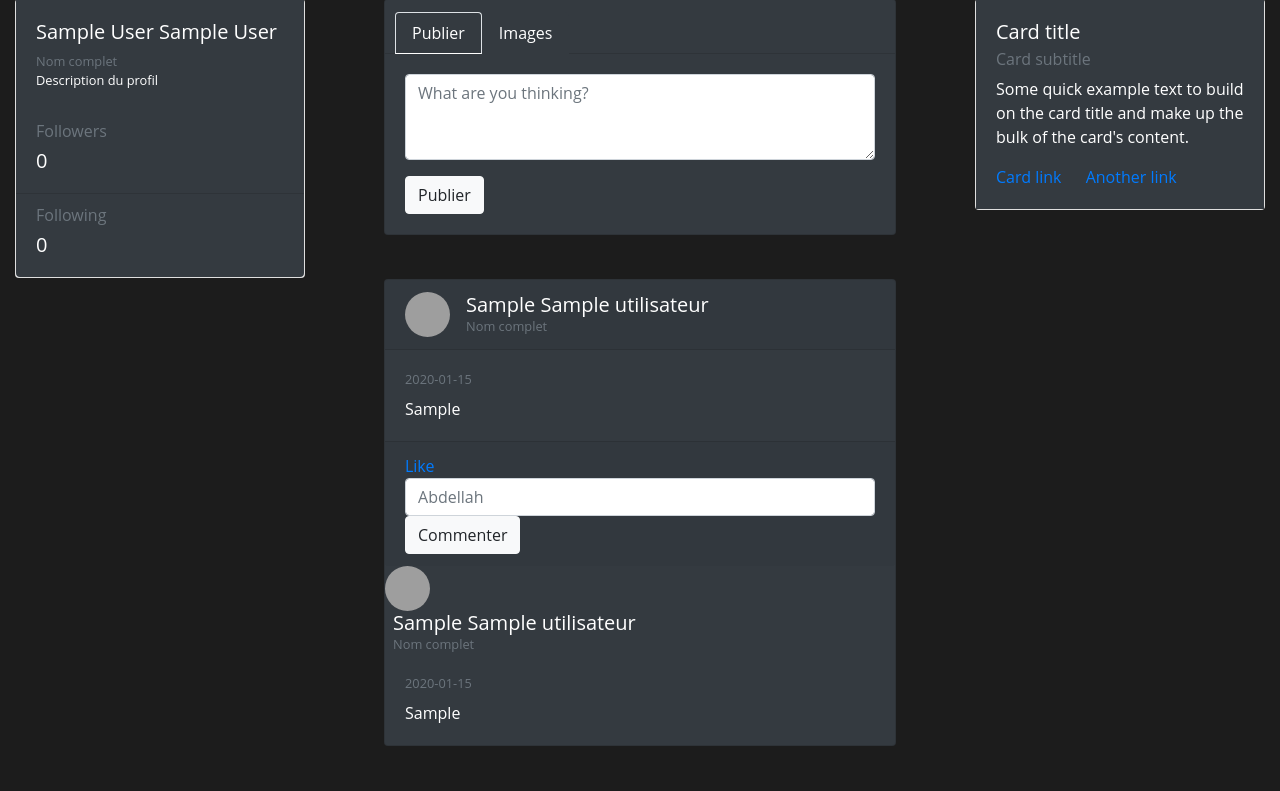
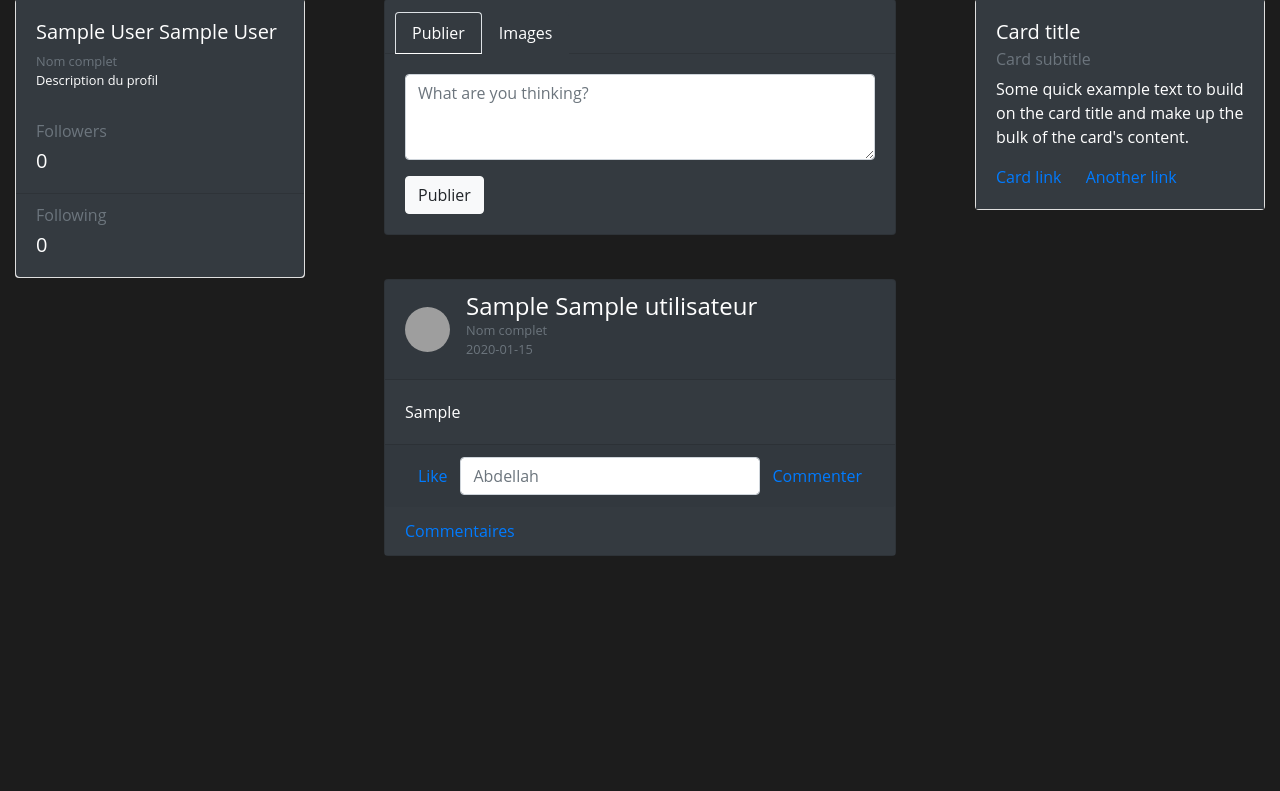
Before and after one commit to MandiayeB/WALLTECH, a PHP site: page /filactualites.php in a window 1280 px wide. Shown: the part 73-864 px from the top of the page. After the commit the page ends 629 px from the top, so only its background shows below. Run offline with PHP 8.4, Linux system fonts and the light colour scheme; the visitor is signed in with stand-in values (Sample User, id 1); tables that the repository leaves empty hold one stand-in row (values such as "Sample post"); some libraries are stand-ins or nearby versions; grey boxes are pictures that could not be loaded.

Commit message:
Affichage des contacts (messagerie)

```diff
--- a/chat.css
+++ b/chat.css
@@ -44,7 +44,6 @@ img {
 .srch_bar {
     display: inline-block;
     text-align: right;
-    width: 60%; padding:
 }
 
 .headind_srch{
--- a/filactualites.css
+++ b/filactualites.css
@@ -28,7 +28,44 @@ nav {
 }
 
 /**Reset Bootstrap*/
+
 .dropdown-toggle::after {
     content: none;
     display: none;
 }
+
+.title {
+    font-size: 14px;
+    font-weight:bold;
+}
+.komen {
+    font-size:14px;
+}
+.geser {
+    margin-left:40px;
+    margin-top:5px;
+}
+
+/*MENU DEROULANT*/
+
+.list-group > .list-group {
+    display: none;
+    margin-bottom: 0;
+}
+
+.list-group-item:focus-within + .list-group {
+    display: block;
+}
+
+.list-group > .list-group-item {
+    border-radius: 0;
+    border-width: 1px 0 0 0;
+}
+
+  .list-group > .list-group-item:first-child {
+    border-top-width: 0;
+  }
+
+  .list-group  > .list-group > .list-group-item {
+    padding-left: 2.5rem;
+  }
--- a/fonctions.php
+++ b/fonctions.php
@@ -131,56 +131,94 @@
                                     <img class="rounded-circle" width="45" src="https://picsum.photos/50/50" alt="">
                                 </div>
                                 <div class="ml-2">
-                                    <div class="h5 m-0">'.$donnees['prenom'].' '.$donnees['nom'].'</div>
+                                    <div class="h4 m-0">'.$donnees['prenom'].' '.$donnees['nom'].'</div>
                                     <div class="h7 text-muted">Nom complet</div>
+                                    <div class="t text-muted h7 mb-2"> <i class="fa fa-clock-o"></i>'.$donnees['heurepost'].'</div>
                                 </div>
-                            </div>
-                            <div>
-                                <div class="dropdown">
-                                    <button class="btn btn-link dropdown-toggle" type="button" id="gedf-drop1" data-toggle="dropdown" aria-haspopup="true" aria-expanded="false">
-                                        <i class="fa fa-ellipsis-h"></i>
-                                    </button>
                             </div>
                         </div>
                     </div>
 
-                    </div>
                     <div class="card-body">
-                        <div class="text-muted h7 mb-2"> <i class="fa fa-clock-o"></i>'.$donnees['heurepost'].'</div>
-
-                        <p class="card-text">
-                            '.$donnees['post'].'
-                        </p>
+                        <p class="card-text">'.$donnees['post'].'</p>
                     </div>
                     <form method = "POST">
-                        <div class="card-footer">
-                            <a href="#" class="card-link"><i class="fa fa-gittip" name="like"></i> Like</a>
-                            <input type="text" class="form-control" name="comment" id="message" rows="3" placeholder="Abdellah">
+                        <div class="card-footer d-flex flex-row-reverse">
+                            <input type="submit" name="pubcom" class="btn btn-link" value="Commenter">
+                            <input type="text" class="w-75 form-control" name="comment" id="message" rows="3" placeholder="Abdellah">
                             <input type="hidden" name="idFil" value="'.$donnees['idFil'].'">
-                            <input type="submit" name="pubcom" class="btn btn-light" value="Commenter">
+                            <input type="button" name="like" class="btn btn-link" value="Like">
                             ',/*<a href="#" class="card-link"><i class="fa fa-mail-forward" name="share"></i> Partager</a>*/'
                         </div>
-                    </form>';
+                    </form>
+
+                    <div class="list-group">
+                        <a href="#" class="list-group-item bg-dark">Commentaires</a>
+                            <div class="list-group">';
+
 
             while($donnees2 = $reponse->fetch()) {                                ////////////////Fil d'actualité (AFFICHER COMMENTAIRES)////////////////
 
-                echo '<div class="mr-2">
-                        <img class="rounded-circle" width="45" src="https://picsum.photos/50/50" alt="">
+                echo '<div class="geser gedf-card bg-dark text-white">
+                        <div class="card-header">
+                            <div class="d-flex justify-content-between align-items-center">
+                                <div class="d-flex justify-content-between align-items-center">
+                                    <div class="mr-2">
+                                        <img class="rounded-circle" width="30" src="https://picsum.photos/50/50" alt="">
                                     </div>
                                     <div class="ml-2">
-                        <div class="h5 m-0">'.$donnees2['prenom'].' '.$donnees2['nom'].'</div>
+                                        <div class="h6 m-0">'.$donnees2['prenom'].' '.$donnees2['nom'].'</div>
                                         <div class="h7 text-muted">Nom complet</div>
+                                        <div class="text-muted h7 mb-2"> <i class="fa fa-clock-o"></i>'.$donnees2['heureCom'].'</div>
                                     </div>
+                                </div>
+                            </div>
+
                             <div class="card-body">
-                            <div class="text-muted h7 mb-2"> <i class="fa fa-clock-o"></i>'.$donnees2['heureCom'].'</div>
-                                <p class="card-text">
-                                '.$donnees2['com'].'
-                                </p>
+                                <p class="komen">'.$donnees2['com'].'</p>
+                            </div>
+                        </div>
+                    </div>';
+            }
+
+            echo '      </div>
+                    </div>
                 </div>';
 
         }
-            echo '</div>';
+    }
+
+    /////////////////////////////////////////////////////
+    /////////////Messagerie (AFFICHER CONTACTS)/////////
+    ///////////////////////////////////////////////////
+
+    function affichercontacts($db,$idut) {
+
+        $req = $db->prepare('SELECT * FROM utilisateur2 WHERE idUtilisateur2 != :idUt');
+        $req->execute(array(
+            'idUt' => $idut
+        ));
+
+        while ($donnees = $req->fetch()) {
+
+            echo '<a href="message.php?idUt='.$donnees['idUtilisateur2'].'">';
+
+            if(isset($_POST['idUt']) AND $_POST['idUt'] == $donnees['idUtilisateur2']) {
+                echo '<div class="chat_list active_chat">';
+            } else {
+                echo '<div class="chat_list">';
+            }
+            echo        '<div class="chat_people">
+                            <div class="chat_img">
+                                <img src="https://ptetutorials.com/images/user-profile.png" alt="sunil">
+                            </div>
+                            <div class="chat_ib">
+                                <h5>'.$donnees['prenom'].' '.$donnees['nom'].'<span class="chat_date">DATE</span></h5>
+                                <p>2e exemple messages privés.</p>
+                            </div>
+                        </div>
+                    </div>
+                </a>';
         }
     }
-
 ?>
--- a/publication.php
+++ b/publication.php
@@ -1,5 +1,6 @@
 <?php
 
+    session_start();
     header("Location: filactualites.php");
 
 ?>
```
Also changed, not shown: chat.php (+12 -26 lines), message.php (added, +7 -0 lines). Lines whose indentation alone changed are shown as unchanged.
